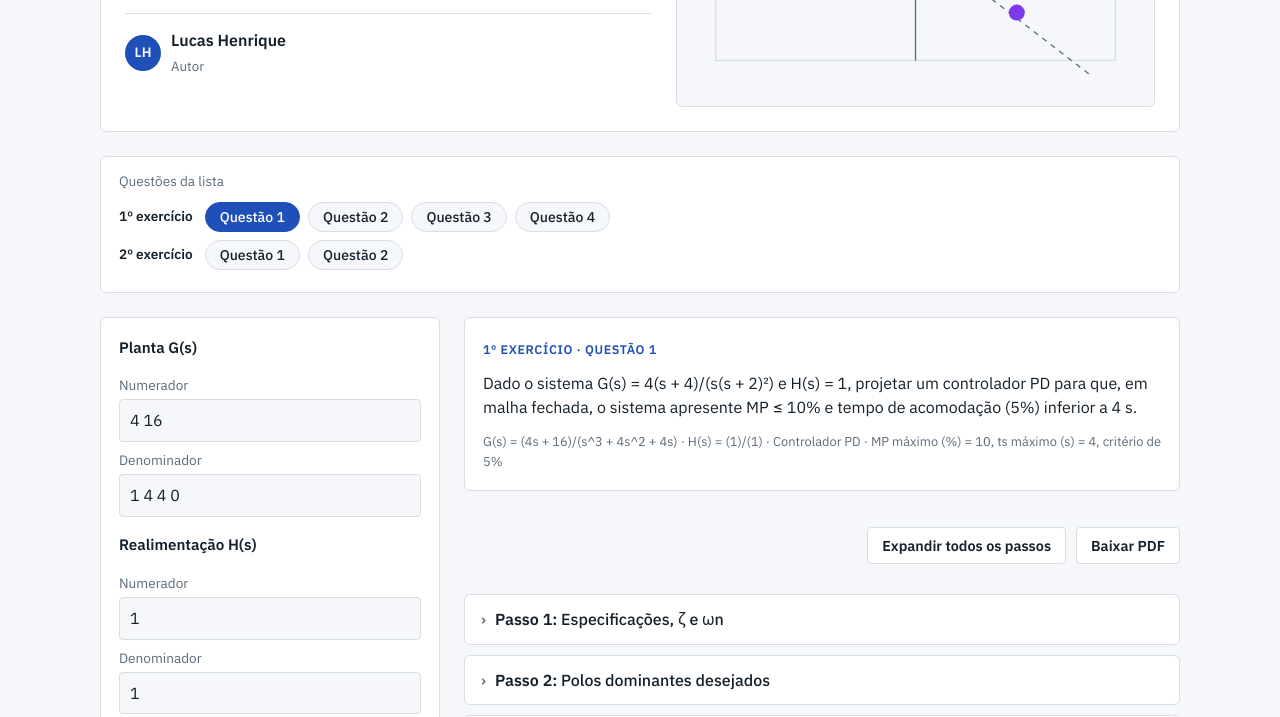
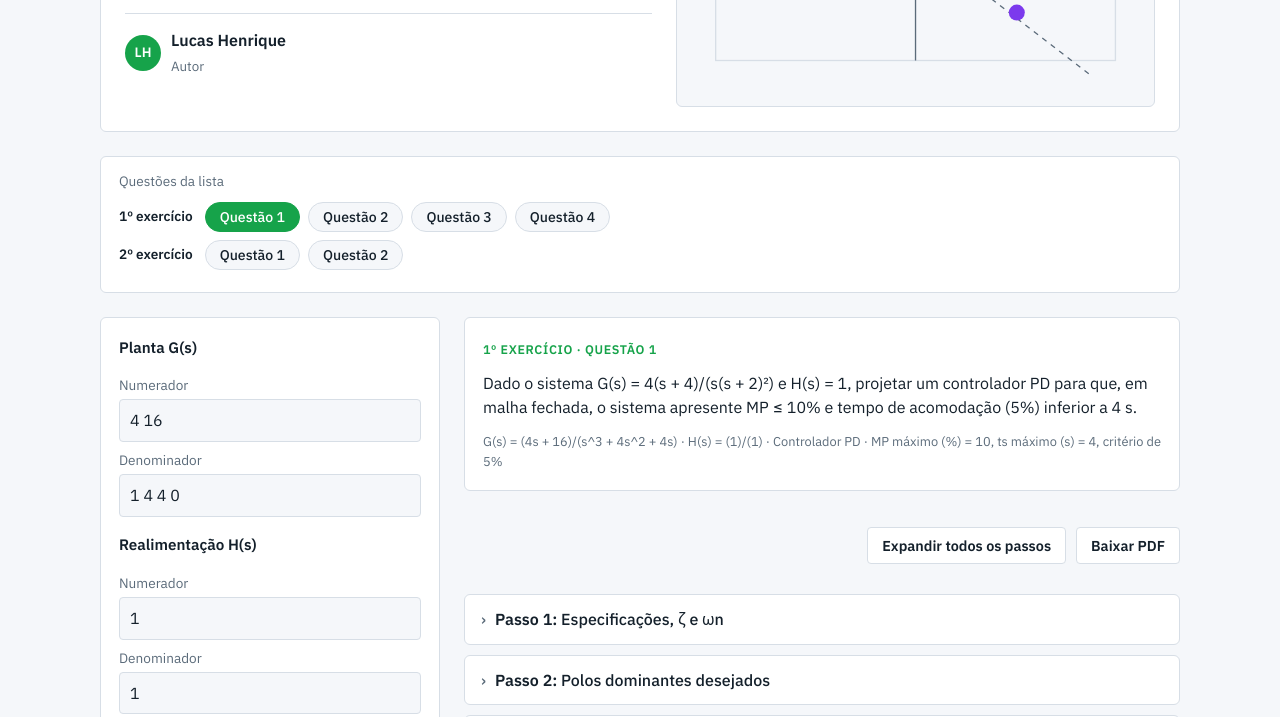
Before and after one commit to LucashUF/calculadoraControladorPID, a plain HTML site: page aptotal.html in a window 1280 px wide. Shown: the part 372-1089 px from the top of the page. Drawn offline with nearby package versions, Linux system fonts and the light colour scheme.

Commit message:
Update aptotal.html

```diff
--- a/aptotal.html
+++ b/aptotal.html
@@ -12,9 +12,9 @@
 <script defer src="https://cdnjs.cloudflare.com/ajax/libs/KaTeX/0.16.11/katex.min.js"></script>
 <script defer src="https://cdnjs.cloudflare.com/ajax/libs/KaTeX/0.16.11/contrib/auto-render.min.js"></script>
 <style>
-:root{--bg:#f5f7fa;--card:#fff;--ink:#14202b;--mute:#5b6b7a;--line:#d7dee6;--acc:#1f4fb8;--acc-ink:#fff;--warn:#b4560a;--ok:#15803d;--grid:#e6ebf1;--pole:#c2410c;--des:#d99a00;--curve:#1f4fb8;
+:root{--bg:#f5f7fa;--card:#fff;--ink:#14202b;--mute:#5b6b7a;--line:#d7dee6;--acc:#16a34a;--acc-ink:#fff;--warn:#b4560a;--ok:#15803d;--grid:#e6ebf1;--pole:#c2410c;--des:#d99a00;--curve:#16a34a;
 --serif:"Source Serif 4",Georgia,"Times New Roman",serif;--sans:"IBM Plex Sans",system-ui,-apple-system,"Segoe UI",Roboto,sans-serif}
-@media (prefers-color-scheme:dark){:root{--bg:#0f161d;--card:#17212b;--ink:#e6edf3;--mute:#93a3b3;--line:#2a3846;--acc:#6f9bff;--acc-ink:#0b1220;--warn:#f0a35e;--ok:#4ade80;--grid:#223040;--pole:#fb923c;--des:#facc15;--curve:#7aa5ff}}
+@media (prefers-color-scheme:dark){:root{--bg:#0f161d;--card:#17212b;--ink:#e6edf3;--mute:#93a3b3;--line:#2a3846;--acc:#4ade80;--acc-ink:#0b1220;--warn:#f0a35e;--ok:#4ade80;--grid:#223040;--pole:#fb923c;--des:#facc15;--curve:#4ade80}}
 :root{box-sizing:border-box;padding-top:env(safe-area-inset-top,0px);padding-bottom:env(safe-area-inset-bottom,0px)}
 *,*::before,*::after{box-sizing:inherit}
 html,body{margin:0}
```
